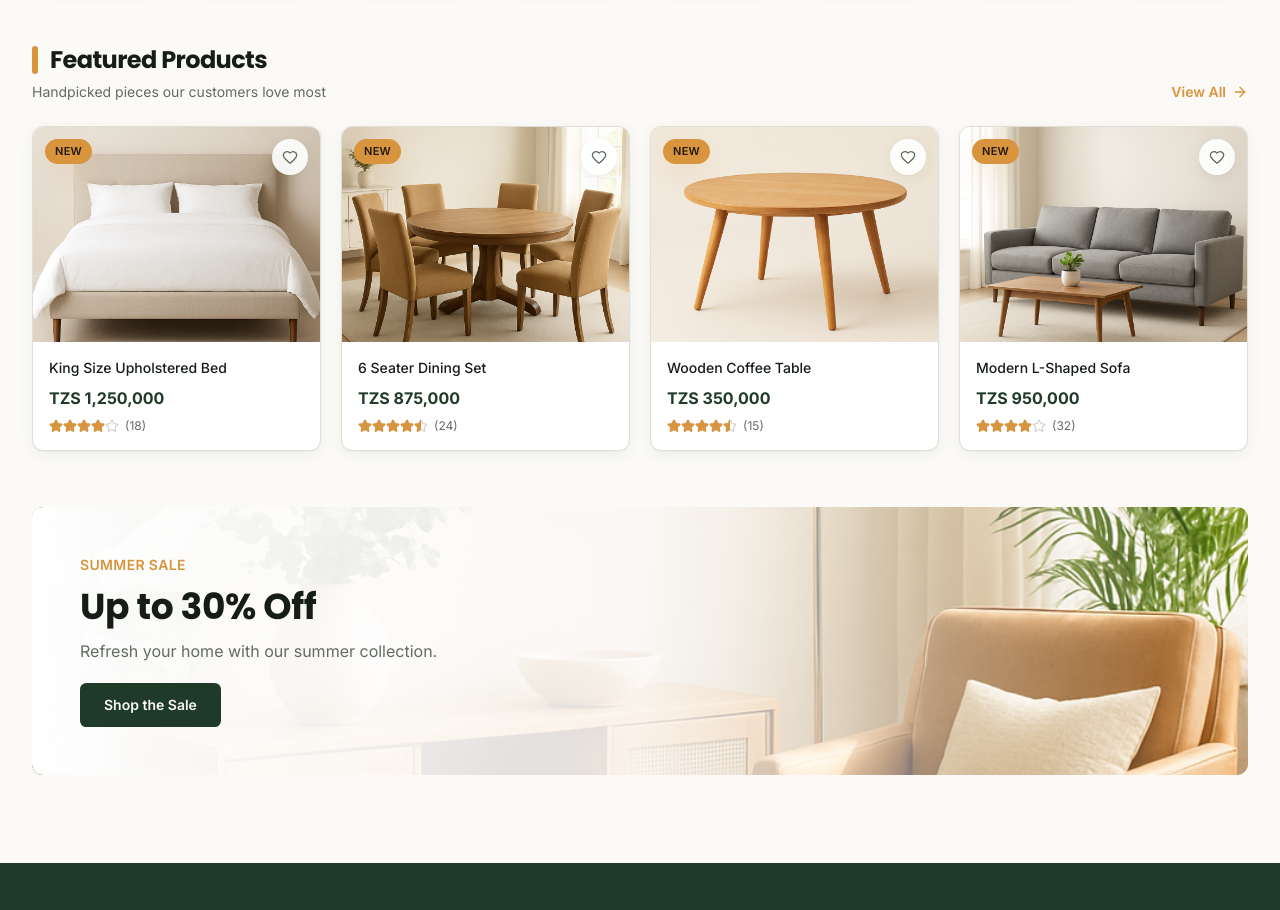
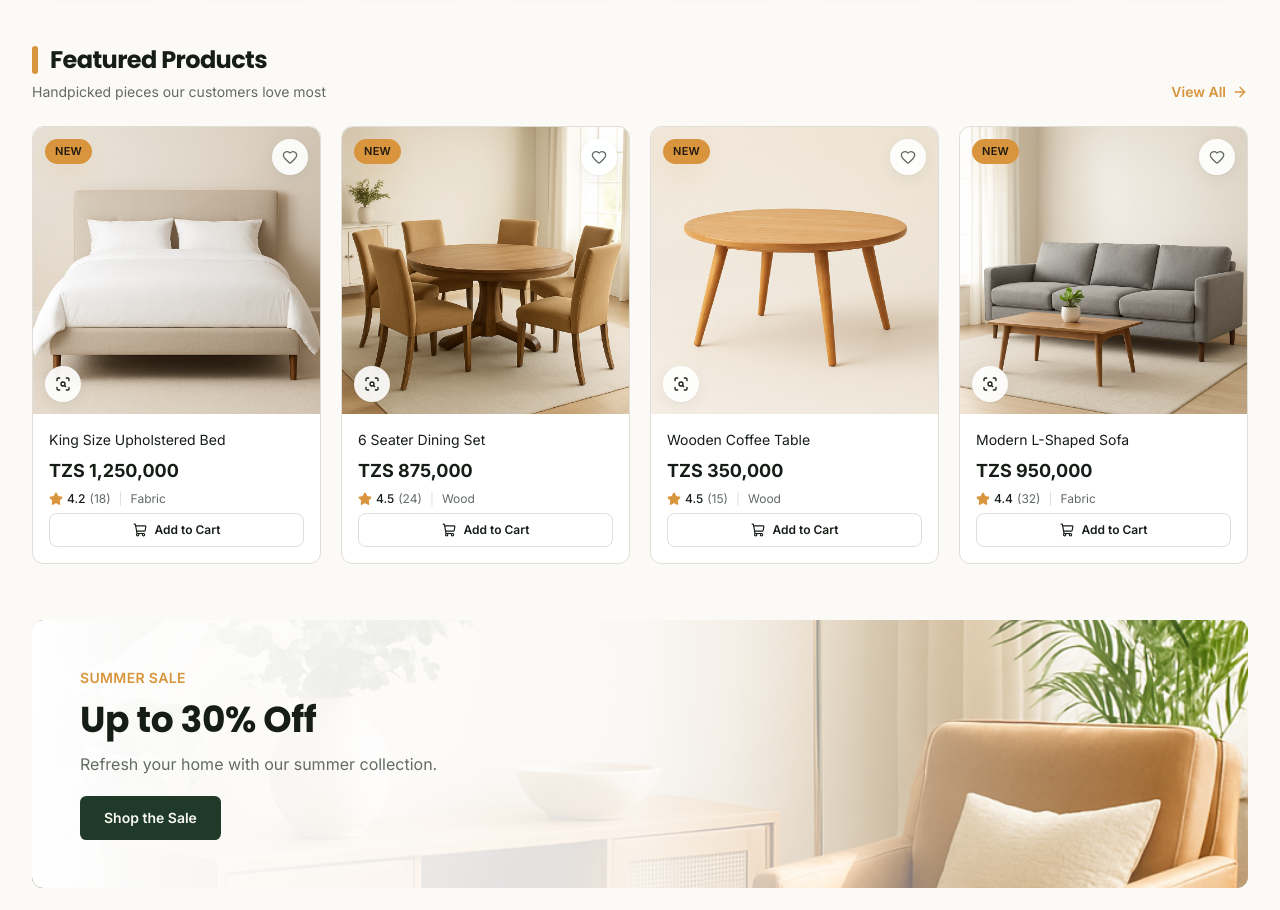
Before and after one commit to AfriKamsitu/Pajedhowfurnitures, a Next.js app: page / in a window 1280 px wide. Shown: the part 1000-1910 px from the top of the page. Built offline with nearby package versions, Linux system fonts and the light colour scheme.

Commit message:
feat: enhance product card UI and add new components

```diff
--- a/components/product-card.tsx
+++ b/components/product-card.tsx
@@ -2,9 +2,8 @@
 
 import Link from "next/link"
 import Image from "next/image"
-import { Heart, ShoppingCart } from "lucide-react"
+import { Heart, ScanSearch, ShoppingCart, Star } from "lucide-react"
 import { type Product, formatPrice } from "@/lib/data"
-import { StarRating } from "@/components/star-rating"
 import { useStore } from "@/components/store-provider"
 import { cn } from "@/lib/utils"
 
@@ -13,15 +12,16 @@ export function ProductCard({ product }: { product: Product }) {
   const wished = isInWishlist(product.id)
 
   return (
-    <div className="group flex flex-col overflow-hidden rounded-xl border border-border bg-card shadow-soft ring-1 ring-transparent transition-all duration-300 hover:-translate-y-1 hover:shadow-elevated hover:ring-accent/30">
-      <div className="relative aspect-[4/3] overflow-hidden bg-secondary">
+    <div className="group flex flex-col overflow-hidden rounded-xl border border-border bg-card transition-all duration-300 hover:-translate-y-1 hover:border-accent/40 hover:shadow-elevated">
+      {/* Image */}
+      <div className="relative aspect-square overflow-hidden rounded-t-xl bg-secondary">
         <Link href={`/product/${product.id}`}>
           <Image
             src={product.image || "/placeholder.svg"}
             alt={product.name}
             fill
-            sizes="(max-width: 768px) 50vw, 25vw"
-            className="object-cover transition-transform duration-500 ease-out group-hover:scale-110"
+            sizes="(max-width: 640px) 50vw, (max-width: 1024px) 33vw, 25vw"
+            className="object-cover transition-transform duration-500 ease-out group-hover:scale-105"
           />
         </Link>
         {product.isNew && (
@@ -29,6 +29,15 @@ export function ProductCard({ product }: { product: Product }) {
             New
           </span>
         )}
+        {/* Alibaba-style quick-view magnifier (bottom-left) */}
+        <Link
+          href={`/product/${product.id}`}
+          aria-label={`Quick view ${product.name}`}
+          className="absolute bottom-3 left-3 flex size-9 items-center justify-center rounded-full bg-card/90 text-foreground shadow-soft backdrop-blur-sm transition-all duration-200 hover:scale-110 hover:text-accent"
+        >
+          <ScanSearch className="size-4" />
+        </Link>
+        {/* Wishlist (top-right) */}
         <button
           aria-label={wished ? "Remove from wishlist" : "Add to wishlist"}
           onClick={() => toggleWishlist(product)}
@@ -39,29 +48,40 @@ export function ProductCard({ product }: { product: Product }) {
         >
           <Heart className={cn("size-4 transition-transform", wished && "scale-110 fill-accent")} />
         </button>
+      </div>
+
+      {/* Body */}
+      <div className="flex flex-1 flex-col gap-1.5 p-3 sm:p-4">
+        <Link
+          href={`/product/${product.id}`}
+          className="line-clamp-2 text-sm leading-snug text-foreground transition-colors hover:text-accent"
+        >
+          {product.name}
+        </Link>
+
+        <div className="mt-0.5 flex flex-wrap items-baseline gap-2">
+          <span className="text-lg font-bold text-foreground">{formatPrice(product.price)}</span>
+          {product.oldPrice && (
+            <span className="text-xs text-muted-foreground line-through">{formatPrice(product.oldPrice)}</span>
+          )}
+        </div>
+
+        <div className="flex items-center gap-1 text-xs text-muted-foreground">
+          <Star className="size-3.5 fill-accent text-accent" />
+          <span className="font-medium text-foreground">{product.rating.toFixed(1)}</span>
+          <span>({product.reviews})</span>
+          <span className="mx-1 text-border">|</span>
+          <span className="truncate">{product.material}</span>
+        </div>
+
         <button
           onClick={() => addToCart(product)}
-          className="absolute inset-x-3 bottom-3 flex translate-y-12 items-center justify-center gap-2 rounded-lg bg-primary py-2.5 text-xs font-semibold text-primary-foreground opacity-0 shadow-elevated transition-all duration-300 hover:bg-primary/90 group-hover:translate-y-0 group-hover:opacity-100"
+          className="mt-auto flex items-center justify-center gap-2 rounded-lg border border-border bg-card py-2 text-xs font-semibold text-foreground transition-colors hover:border-primary hover:bg-primary hover:text-primary-foreground"
         >
           <ShoppingCart className="size-3.5" />
           Add to Cart
         </button>
       </div>
-      <div className="flex flex-1 flex-col gap-2 p-4">
-        <Link
-          href={`/product/${product.id}`}
-          className="text-sm font-medium text-foreground transition-colors hover:text-accent"
-        >
-          {product.name}
-        </Link>
-        <div className="flex items-center gap-2">
-          <span className="text-base font-bold text-primary">{formatPrice(product.price)}</span>
-          {product.oldPrice && (
-            <span className="text-xs text-muted-foreground line-through">{formatPrice(product.oldPrice)}</span>
-          )}
-        </div>
-        <StarRating rating={product.rating} reviews={product.reviews} />
-      </div>
     </div>
   )
 }
--- a/components/shop/shop-browser.tsx
+++ b/components/shop/shop-browser.tsx
@@ -233,7 +233,7 @@ export function ShopBrowser() {
           <div
             className={cn(
               view === "grid"
-                ? "grid grid-cols-1 gap-5 sm:grid-cols-2 lg:grid-cols-3"
+                ? "grid grid-cols-2 gap-3 sm:gap-5 lg:grid-cols-3"
                 : "flex flex-col gap-4",
             )}
           >
```
